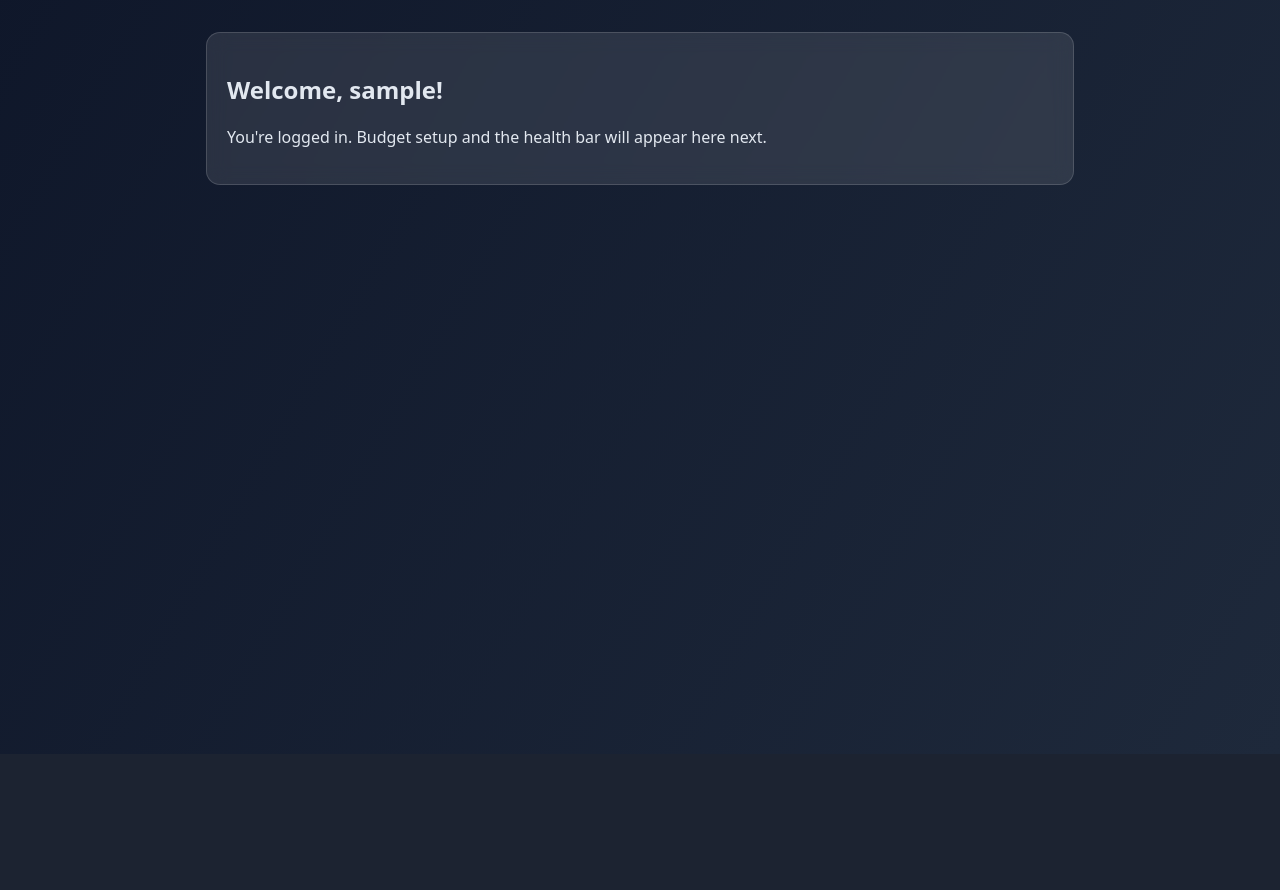
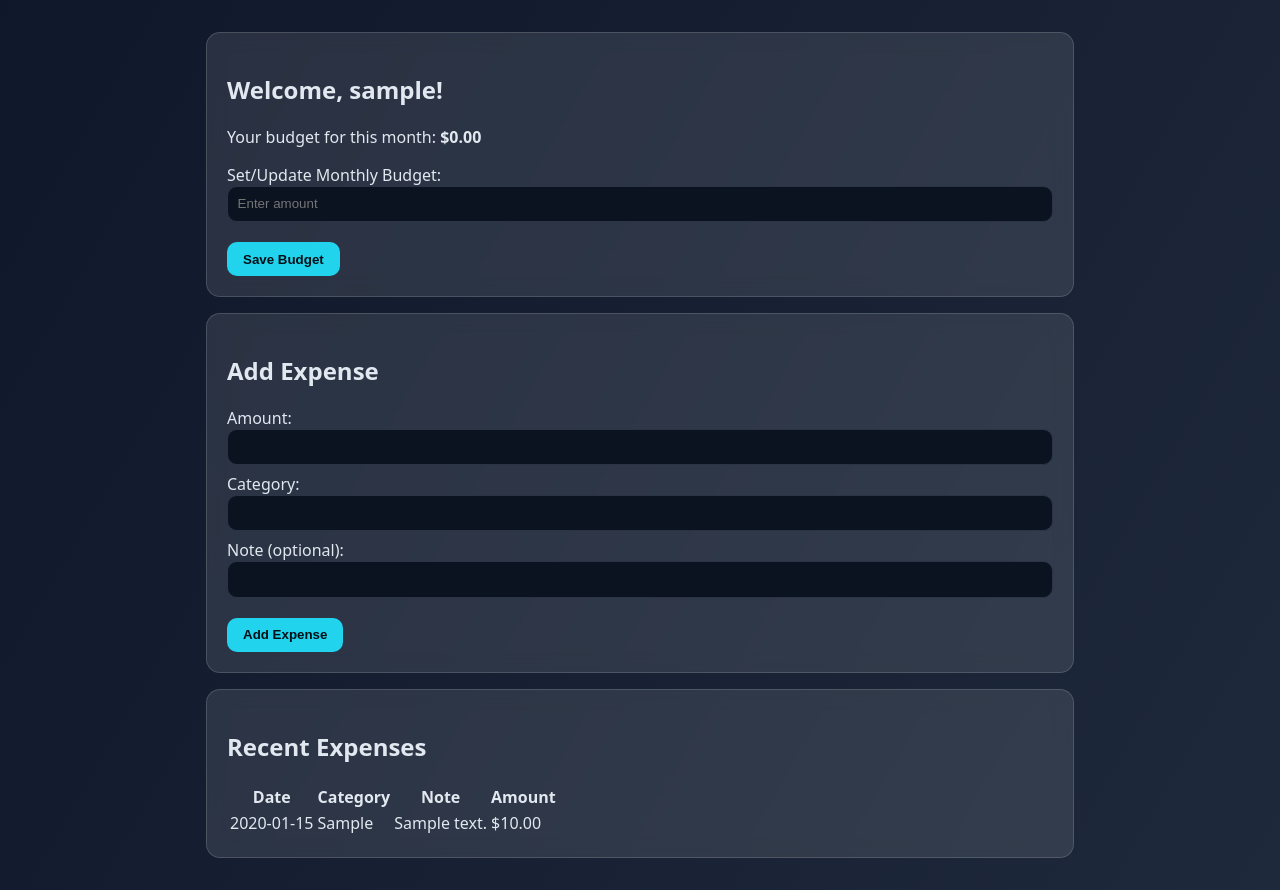
Before and after one commit to Syed-OS/student_budget_tracker, a Flask app: template templates/dashboard.html in a window 1280 px wide. Shown: the part 46-936 px from the top of the page. Before the commit the page ends 231 px from the top, so only its background shows below. Run offline with Flask 3, Linux system fonts and the light colour scheme; the template is opened without the code that fills it: values that come from a table or form of the project are taken from there, others are empty; tables that the repository leaves empty hold one stand-in row (values such as "Sample post").

Commit message:
Update dashboard.html

```diff
--- a/app.py
+++ b/app.py
@@ -89,7 +89,97 @@ def logout():
 @app.get("/dashboard")
 @login_required
 def dashboard():
-    return render_template("dashboard.html", user=current_user)
+    today = date.today()
+    first_day = date(today.year, today.month, 1)
+
+    active_budget = Budget.query.filter_by(
+        user_id=current_user.id,
+        start_date=first_day
+    ).first()
+
+    expenses = Expense.query.filter(
+        Expense.user_id == current_user.id,
+        Expense.date >= datetime(today.year, today.month, 1)
+    ).order_by(Expense.date.desc()).limit(10).all()
+
+    return render_template(
+        "dashboard.html",
+        user=current_user,
+        budget=active_budget,
+        expenses=expenses
+    )
+
+
+from datetime import date
+import calendar
+
+@app.post("/set_budget")
+@login_required
+def set_budget():
+    try:
+        amount = request.form.get("amount", "").strip()
+        if not amount or float(amount) <= 0:
+            flash("Please enter a valid budget amount.", "error")
+            return redirect(url_for("dashboard"))
+
+        today = date.today()
+        first_day = date(today.year, today.month, 1)
+        last_day = date(today.year, today.month, calendar.monthrange(today.year, today.month)[1])
+
+        # Check if budget exists for this month
+        budget = Budget.query.filter_by(user_id=current_user.id, start_date=first_day).first()
+        if budget:
+            budget.amount = amount
+            budget.end_date = last_day
+            flash("Budget updated for this month.", "success")
+        else:
+            budget = Budget(
+                user_id=current_user.id,
+                amount=amount,
+                start_date=first_day,
+                end_date=last_day
+            )
+            db.session.add(budget)
+            flash("Budget set for this month.", "success")
+
+        db.session.commit()
+    except ValueError:
+        flash("Invalid number format for budget.", "error")
+
+    return redirect(url_for("dashboard"))
+
+from datetime import datetime
+
+@app.post("/add_expense")
+@login_required
+def add_expense():
+    try:
+        amount = request.form.get("amount", "").strip()
+        category = request.form.get("category", "").strip()
+        note = request.form.get("note", "").strip()
+
+        if not amount or float(amount) <= 0:
+            flash("Please enter a valid expense amount.", "error")
+            return redirect(url_for("dashboard"))
+        if not category:
+            flash("Category is required.", "error")
+            return redirect(url_for("dashboard"))
+
+        expense = Expense(
+            user_id=current_user.id,
+            amount=amount,
+            category=category,
+            note=note or None,
+            date=datetime.utcnow()
+        )
+        db.session.add(expense)
+        db.session.commit()
+        flash("Expense added.", "success")
+    except ValueError:
+        flash("Invalid number format for expense.", "error")
+
+    return redirect(url_for("dashboard"))
+
 
 # Debug URL map
 with app.app_context():
--- a/templates/dashboard.html
+++ b/templates/dashboard.html
@@ -3,6 +3,63 @@
 {% block content %}
 <section class="card">
   <h1>Welcome, {{ user.username }}!</h1>
-  <p>You're logged in. Budget setup and the health bar will appear here next.</p>
+
+  {% if budget %}
+    <p>Your budget for this month: <strong>${{ "%.2f"|format(budget.amount) }}</strong></p>
+  {% else %}
+    <p>You have not set a budget for this month yet.</p>
+  {% endif %}
+
+  <!-- Set Budget Form -->
+  <form method="post" action="{{ url_for('set_budget') }}">
+    <label>Set/Update Monthly Budget:
+      <input name="amount" type="number" step="0.01" placeholder="Enter amount" required>
+    </label>
+    <button type="submit">Save Budget</button>
+  </form>
+</section>
+
+<section class="card">
+  <h2>Add Expense</h2>
+  <form method="post" action="{{ url_for('add_expense') }}">
+    <label>Amount:
+      <input name="amount" type="number" step="0.01" required>
+    </label>
+    <label>Category:
+      <input name="category" type="text" required>
+    </label>
+    <label>Note (optional):
+      <input name="note" type="text">
+    </label>
+    <button type="submit">Add Expense</button>
+  </form>
+</section>
+
+<section class="card">
+  <h2>Recent Expenses</h2>
+  {% if expenses %}
+    <table>
+      <thead>
+        <tr>
+          <th>Date</th>
+          <th>Category</th>
+          <th>Note</th>
+          <th>Amount</th>
+        </tr>
+      </thead>
+      <tbody>
+        {% for exp in expenses %}
+          <tr>
+            <td>{{ exp.date.strftime('%Y-%m-%d') }}</td>
+            <td>{{ exp.category }}</td>
+            <td>{{ exp.note or '' }}</td>
+            <td>${{ "%.2f"|format(exp.amount) }}</td>
+          </tr>
+        {% endfor %}
+      </tbody>
+    </table>
+  {% else %}
+    <p>No expenses yet.</p>
+  {% endif %}
 </section>
 {% endblock %}
```
